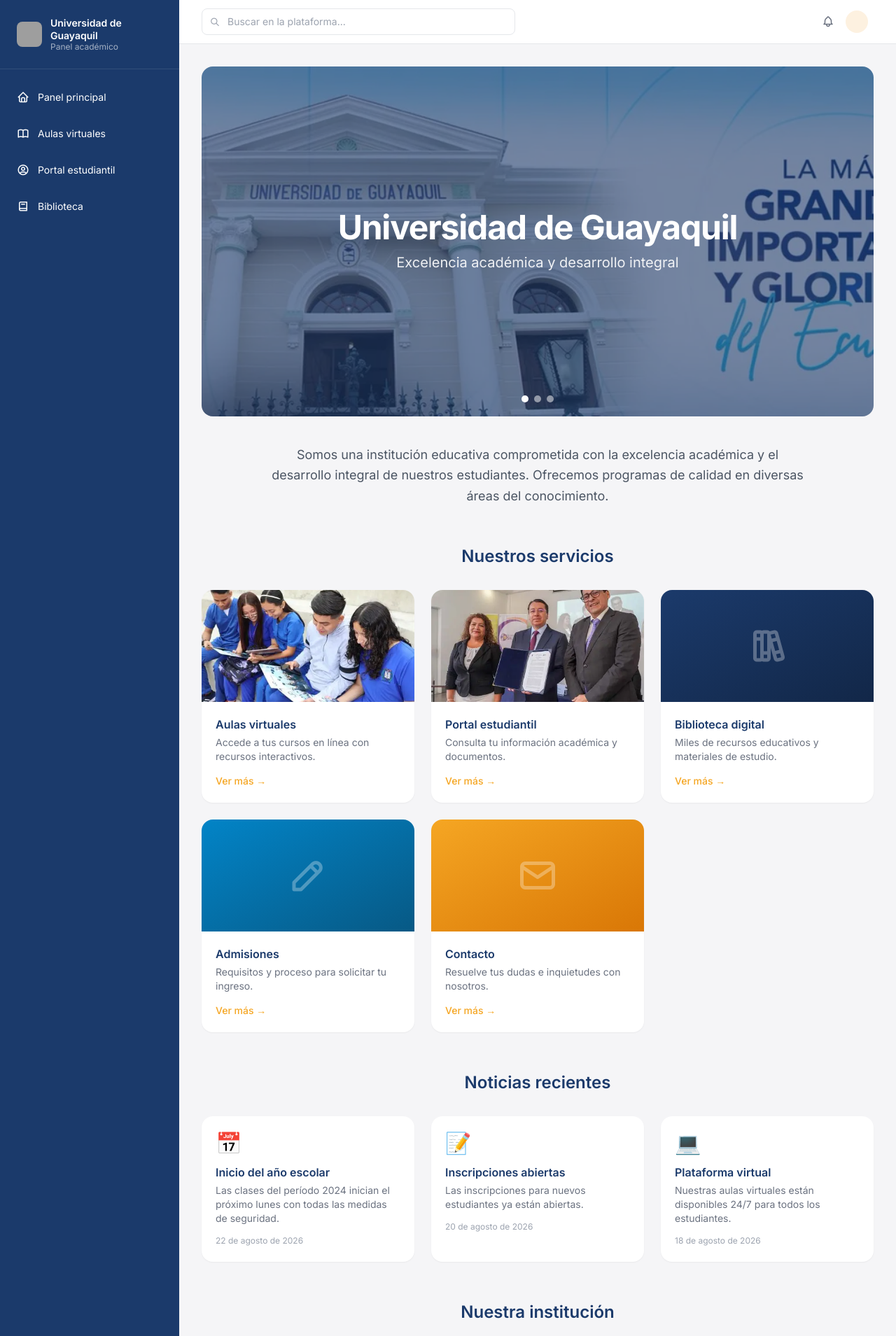
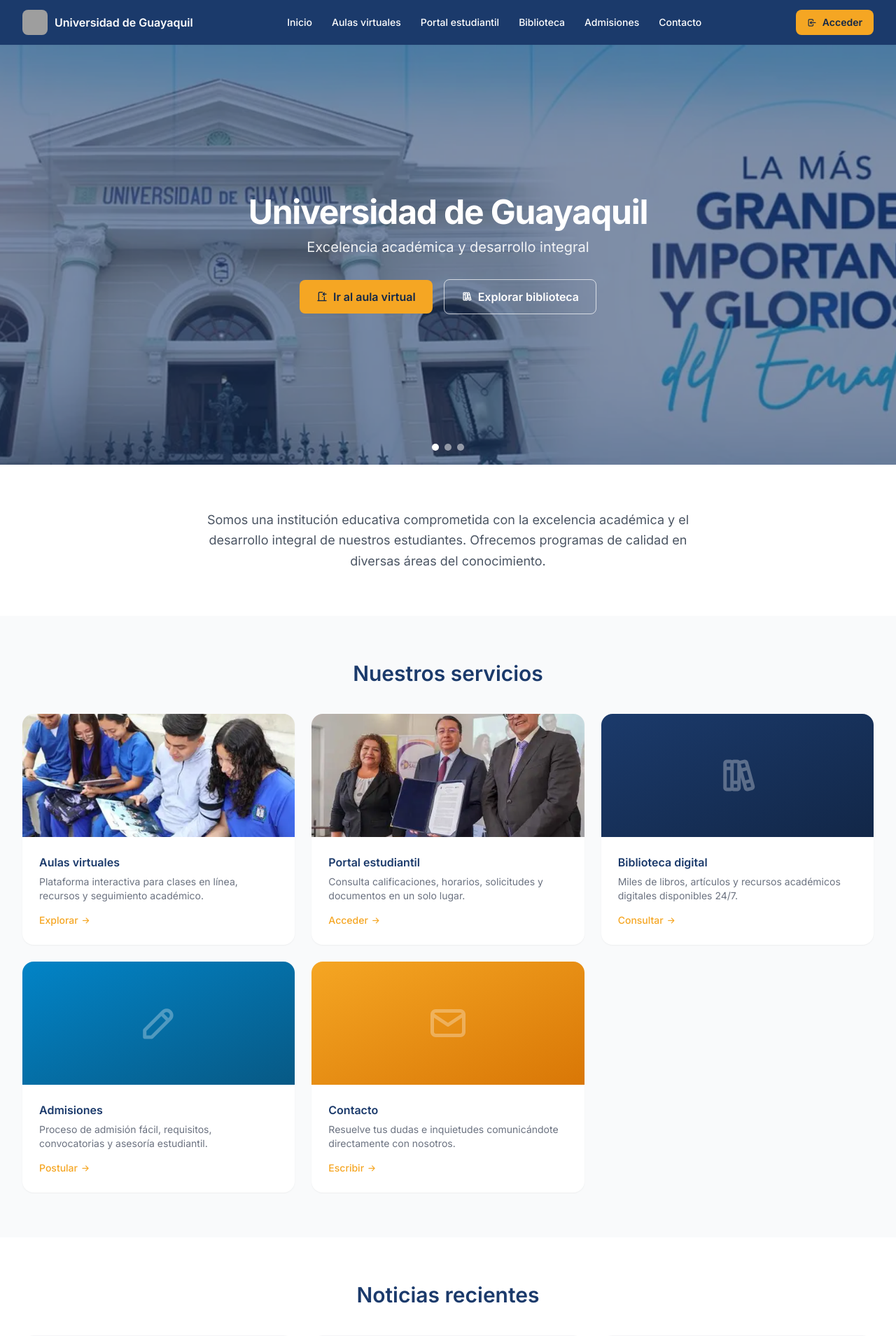
Before and after one commit to cristheboss-lu/CampusFlow-UG-Prototype, a Django app: page / in a window 1280 px wide. Shown: the top 1909 px of the page at 70% size. Run offline with Django 5.2, Linux system fonts and the light colour scheme; some libraries are stand-ins or nearby versions; grey boxes are pictures that could not be loaded.

Commit message:
Update index.html

```diff
--- a/plataforma/templates/plataforma/index.html
+++ b/plataforma/templates/plataforma/index.html
@@ -1,168 +1,189 @@
-{% extends "plataforma/base.html" %}
+{% extends "plataforma/base_publico.html" %}
 {% load static %}
 
 {% block title %}Inicio | Universidad de Guayaquil{% endblock %}
 
 {% block content %}
-<!-- ============ HERO / CARRUSEL ============ -->
-<div class="relative rounded-card overflow-hidden mb-10 h-[420px] md:h-[500px] flex items-center justify-center">
+
+<!-- ============ HERO / CARRUSEL (ancho completo) ============ -->
+<section class="relative h-[480px] md:h-[600px] flex items-center justify-center overflow-hidden">
 
     <div class="hero-img absolute inset-0 bg-cover bg-center transition-opacity duration-700 z-30" style="background-image:url('{% static 'images/banner.webp' %}'); opacity:1;"></div>
     <div class="hero-img absolute inset-0 bg-cover bg-center transition-opacity duration-700 z-20" style="background-image:url('{% static 'images/estudiantes.webp' %}'); opacity:0;"></div>
     <div class="hero-img absolute inset-0 bg-cover bg-center transition-opacity duration-700 z-10" style="background-image:url('{% static 'images/OIP.webp' %}'); opacity:0;"></div>
 
-    <!-- Overlay navy -->
-    <div class="absolute inset-0 bg-navy/60 z-40"></div>
+    <div class="absolute inset-0 bg-navy/55 z-40"></div>
 
-    <!-- Texto -->
-    <div class="relative z-50 text-center text-white px-4">
+    <div class="relative z-50 text-center text-white px-4 max-w-3xl">
         <h1 class="text-3xl md:text-5xl font-bold tracking-tight mb-3">Universidad de Guayaquil</h1>
-        <p class="text-base md:text-xl text-white/90">Excelencia académica y desarrollo integral</p>
+        <p class="text-base md:text-xl text-white/90 mb-8">Excelencia académica y desarrollo integral</p>
+        <div class="flex flex-wrap items-center justify-center gap-4">
+            <a href="{% url 'aulas_virtuales' %}"
+               class="inline-flex items-center gap-2 bg-gold hover:bg-gold/90 text-navy-dark font-semibold px-6 py-3 rounded-lg transition-colors">
+                <i class="ti ti-door-enter" aria-hidden="true"></i> Ir al aula virtual
+            </a>
+            <a href="{% url 'biblioteca' %}"
+               class="inline-flex items-center gap-2 border border-white/70 hover:bg-white/10 text-white font-semibold px-6 py-3 rounded-lg transition-colors">
+                <i class="ti ti-books" aria-hidden="true"></i> Explorar biblioteca
+            </a>
+        </div>
     </div>
 
-    <!-- Indicadores -->
     <div class="absolute bottom-5 left-1/2 -translate-x-1/2 flex gap-2 z-50">
         <span class="hero-dot w-2.5 h-2.5 rounded-full bg-white cursor-pointer transition-opacity"></span>
         <span class="hero-dot w-2.5 h-2.5 rounded-full bg-white/50 cursor-pointer transition-opacity"></span>
         <span class="hero-dot w-2.5 h-2.5 rounded-full bg-white/50 cursor-pointer transition-opacity"></span>
     </div>
-</div>
+</section>
 
 <!-- ============ DESCRIPCIÓN ============ -->
-<div class="max-w-3xl mx-auto text-center mb-14">
+<section class="max-w-3xl mx-auto text-center px-4 py-16">
     <p class="text-gray-600 text-lg leading-relaxed">
         Somos una institución educativa comprometida con la excelencia académica y el desarrollo
         integral de nuestros estudiantes. Ofrecemos programas de calidad en diversas áreas del conocimiento.
     </p>
-</div>
+</section>
 
-<!-- ============ SERVICIOS ============ -->
-<div class="mb-14">
-    <h2 class="text-2xl font-semibold text-navy text-center mb-8">Nuestros servicios</h2>
+<!-- ============ SERVICIOS (ancho completo, fondo distinto) ============ -->
+<section class="bg-gray-50 py-16">
+    <div class="max-w-7xl mx-auto px-4 md:px-8">
+        <h2 class="text-2xl md:text-3xl font-semibold text-navy text-center mb-10">Nuestros servicios</h2>
         <div class="grid gap-6 sm:grid-cols-2 lg:grid-cols-3">
 
             <a href="{% url 'aulas_virtuales' %}" class="group bg-white rounded-card overflow-hidden shadow-sm hover:shadow-xl transition-all hover:-translate-y-1">
-            <div class="relative h-40 overflow-hidden">
+                <div class="relative h-44 overflow-hidden">
                     <img src="{% static 'images/estudiantes.webp' %}" alt="Aulas virtuales" class="w-full h-full object-cover group-hover:scale-110 transition-transform duration-500">
                     <div class="absolute inset-0 bg-navy/70 opacity-0 group-hover:opacity-100 transition-opacity flex items-center justify-center">
                         <i class="ti ti-chalkboard text-white text-4xl" aria-hidden="true"></i>
                     </div>
                 </div>
-            <div class="p-5">
-                <h3 class="font-semibold text-navy mb-1">Aulas virtuales</h3>
-                <p class="text-sm text-gray-500 mb-3">Accede a tus cursos en línea con recursos interactivos.</p>
-                <span class="text-sm font-medium text-gold group-hover:translate-x-1 inline-block transition-transform">Ver más →</span>
+                <div class="p-6">
+                    <h3 class="font-semibold text-navy mb-1.5">Aulas virtuales</h3>
+                    <p class="text-sm text-gray-500 mb-3">Plataforma interactiva para clases en línea, recursos y seguimiento académico.</p>
+                    <span class="text-sm font-medium text-gold group-hover:translate-x-1 inline-flex items-center gap-1 transition-transform">Explorar <i class="ti ti-arrow-right" aria-hidden="true"></i></span>
                 </div>
             </a>
 
             <a href="{% url 'portal_estudiantil' %}" class="group bg-white rounded-card overflow-hidden shadow-sm hover:shadow-xl transition-all hover:-translate-y-1">
-            <div class="relative h-40 overflow-hidden">
+                <div class="relative h-44 overflow-hidden">
                     <img src="{% static 'images/OIP.webp' %}" alt="Portal estudiantil" class="w-full h-full object-cover group-hover:scale-110 transition-transform duration-500">
                     <div class="absolute inset-0 bg-navy/70 opacity-0 group-hover:opacity-100 transition-opacity flex items-center justify-center">
                         <i class="ti ti-user-circle text-white text-4xl" aria-hidden="true"></i>
                     </div>
                 </div>
-            <div class="p-5">
-                <h3 class="font-semibold text-navy mb-1">Portal estudiantil</h3>
-                <p class="text-sm text-gray-500 mb-3">Consulta tu información académica y documentos.</p>
-                <span class="text-sm font-medium text-gold group-hover:translate-x-1 inline-block transition-transform">Ver más →</span>
+                <div class="p-6">
+                    <h3 class="font-semibold text-navy mb-1.5">Portal estudiantil</h3>
+                    <p class="text-sm text-gray-500 mb-3">Consulta calificaciones, horarios, solicitudes y documentos en un solo lugar.</p>
+                    <span class="text-sm font-medium text-gold group-hover:translate-x-1 inline-flex items-center gap-1 transition-transform">Acceder <i class="ti ti-arrow-right" aria-hidden="true"></i></span>
                 </div>
             </a>
 
             <a href="{% url 'biblioteca' %}" class="group bg-white rounded-card overflow-hidden shadow-sm hover:shadow-xl transition-all hover:-translate-y-1">
-            <div class="h-40 bg-gradient-to-br from-navy to-navy-dark flex items-center justify-center">
+                <div class="h-44 bg-gradient-to-br from-navy to-navy-dark flex items-center justify-center">
                     <i class="ti ti-books text-white/30 text-6xl" aria-hidden="true"></i>
                 </div>
-            <div class="p-5">
-                <h3 class="font-semibold text-navy mb-1">Biblioteca digital</h3>
-                <p class="text-sm text-gray-500 mb-3">Miles de recursos educativos y materiales de estudio.</p>
-                <span class="text-sm font-medium text-gold group-hover:translate-x-1 inline-block transition-transform">Ver más →</span>
+                <div class="p-6">
+                    <h3 class="font-semibold text-navy mb-1.5">Biblioteca digital</h3>
+                    <p class="text-sm text-gray-500 mb-3">Miles de libros, artículos y recursos académicos digitales disponibles 24/7.</p>
+                    <span class="text-sm font-medium text-gold group-hover:translate-x-1 inline-flex items-center gap-1 transition-transform">Consultar <i class="ti ti-arrow-right" aria-hidden="true"></i></span>
                 </div>
             </a>
 
             <a href="{% url 'admisiones' %}" class="group bg-white rounded-card overflow-hidden shadow-sm hover:shadow-xl transition-all hover:-translate-y-1">
-            <div class="h-40 bg-gradient-to-br from-sky-600 to-sky-800 flex items-center justify-center">
+                <div class="h-44 bg-gradient-to-br from-sky-600 to-sky-800 flex items-center justify-center">
                     <i class="ti ti-pencil text-white/30 text-6xl" aria-hidden="true"></i>
                 </div>
-            <div class="p-5">
-                <h3 class="font-semibold text-navy mb-1">Admisiones</h3>
-                <p class="text-sm text-gray-500 mb-3">Requisitos y proceso para solicitar tu ingreso.</p>
-                <span class="text-sm font-medium text-gold group-hover:translate-x-1 inline-block transition-transform">Ver más →</span>
+                <div class="p-6">
+                    <h3 class="font-semibold text-navy mb-1.5">Admisiones</h3>
+                    <p class="text-sm text-gray-500 mb-3">Proceso de admisión fácil, requisitos, convocatorias y asesoría estudiantil.</p>
+                    <span class="text-sm font-medium text-gold group-hover:translate-x-1 inline-flex items-center gap-1 transition-transform">Postular <i class="ti ti-arrow-right" aria-hidden="true"></i></span>
                 </div>
             </a>
 
             <a href="{% url 'contacto' %}" class="group bg-white rounded-card overflow-hidden shadow-sm hover:shadow-xl transition-all hover:-translate-y-1 sm:col-span-2 lg:col-span-1">
-            <div class="h-40 bg-gradient-to-br from-gold to-amber-600 flex items-center justify-center">
+                <div class="h-44 bg-gradient-to-br from-gold to-amber-600 flex items-center justify-center">
                     <i class="ti ti-mail text-white/30 text-6xl" aria-hidden="true"></i>
                 </div>
-            <div class="p-5">
-                <h3 class="font-semibold text-navy mb-1">Contacto</h3>
-                <p class="text-sm text-gray-500 mb-3">Resuelve tus dudas e inquietudes con nosotros.</p>
-                <span class="text-sm font-medium text-gold group-hover:translate-x-1 inline-block transition-transform">Ver más →</span>
+                <div class="p-6">
+                    <h3 class="font-semibold text-navy mb-1.5">Contacto</h3>
+                    <p class="text-sm text-gray-500 mb-3">Resuelve tus dudas e inquietudes comunicándote directamente con nosotros.</p>
+                    <span class="text-sm font-medium text-gold group-hover:translate-x-1 inline-flex items-center gap-1 transition-transform">Escribir <i class="ti ti-arrow-right" aria-hidden="true"></i></span>
                 </div>
             </a>
+
         </div>
     </div>
+</section>
 
-<!-- ============ NOTICIAS ============ -->
-<div class="mb-14">
-    <h2 class="text-2xl font-semibold text-navy text-center mb-8">Noticias recientes</h2>
+<!-- ============ NOTICIAS (ancho completo) ============ -->
+<section class="py-16">
+    <div class="max-w-7xl mx-auto px-4 md:px-8">
+        <h2 class="text-2xl md:text-3xl font-semibold text-navy text-center mb-10">Noticias recientes</h2>
         <div class="grid gap-6 md:grid-cols-3">
-        <div class="bg-white rounded-card shadow-sm p-5">
+            <div class="bg-white rounded-card shadow-sm border border-gray-100 p-6">
                 <div class="text-3xl mb-3">📅</div>
-            <h3 class="font-semibold text-navy mb-1">Inicio del año escolar</h3>
-            <p class="text-sm text-gray-500 mb-2">Las clases del período 2024 inician el próximo lunes con todas las medidas de seguridad.</p>
+                <h3 class="font-semibold text-navy mb-1.5">Inicio del año escolar</h3>
+                <p class="text-sm text-gray-500 mb-3">Las clases del período 2024 inician el próximo lunes con todas las medidas de seguridad.</p>
                 <span class="text-xs text-gray-400">22 de agosto de 2026</span>
             </div>
-        <div class="bg-white rounded-card shadow-sm p-5">
+            <div class="bg-white rounded-card shadow-sm border border-gray-100 p-6">
                 <div class="text-3xl mb-3">📝</div>
-            <h3 class="font-semibold text-navy mb-1">Inscripciones abiertas</h3>
-            <p class="text-sm text-gray-500 mb-2">Las inscripciones para nuevos estudiantes ya están abiertas.</p>
+                <h3 class="font-semibold text-navy mb-1.5">Inscripciones abiertas</h3>
+                <p class="text-sm text-gray-500 mb-3">Las inscripciones para nuevos estudiantes ya están abiertas.</p>
                 <span class="text-xs text-gray-400">20 de agosto de 2026</span>
             </div>
-        <div class="bg-white rounded-card shadow-sm p-5">
+            <div class="bg-white rounded-card shadow-sm border border-gray-100 p-6">
                 <div class="text-3xl mb-3">💻</div>
-            <h3 class="font-semibold text-navy mb-1">Plataforma virtual</h3>
-            <p class="text-sm text-gray-500 mb-2">Nuestras aulas virtuales están disponibles 24/7 para todos los estudiantes.</p>
+                <h3 class="font-semibold text-navy mb-1.5">Plataforma virtual</h3>
+                <p class="text-sm text-gray-500 mb-3">Nuestras aulas virtuales están disponibles 24/7 para todos los estudiantes.</p>
                 <span class="text-xs text-gray-400">18 de agosto de 2026</span>
             </div>
         </div>
     </div>
+</section>
 
-<!-- ============ ESTADÍSTICAS ============ -->
-<div class="mb-14">
-    <h2 class="text-2xl font-semibold text-navy text-center mb-8">Nuestra institución</h2>
+<!-- ============ ESTADÍSTICAS (fondo navy, ancho completo) ============ -->
+<section class="bg-navy py-16">
+    <div class="max-w-7xl mx-auto px-4 md:px-8">
+        <h2 class="text-2xl md:text-3xl font-semibold text-white text-center mb-10">Nuestra institución</h2>
         <div class="grid gap-6 grid-cols-2 md:grid-cols-4">
-        <div class="text-center bg-white rounded-card shadow-sm py-6">
-            <div class="text-3xl font-bold text-navy">5000+</div>
-            <div class="text-sm text-gray-500 mt-1">Estudiantes activos</div>
+            <div class="text-center">
+                <div class="text-4xl font-bold text-gold">5000+</div>
+                <div class="text-sm text-white/70 mt-1">Estudiantes activos</div>
             </div>
-        <div class="text-center bg-white rounded-card shadow-sm py-6">
-            <div class="text-3xl font-bold text-navy">150+</div>
-            <div class="text-sm text-gray-500 mt-1">Docentes especializados</div>
+            <div class="text-center">
+                <div class="text-4xl font-bold text-gold">150+</div>
+                <div class="text-sm text-white/70 mt-1">Docentes especializados</div>
             </div>
-        <div class="text-center bg-white rounded-card shadow-sm py-6">
-            <div class="text-3xl font-bold text-navy">25+</div>
-            <div class="text-sm text-gray-500 mt-1">Programas académicos</div>
+            <div class="text-center">
+                <div class="text-4xl font-bold text-gold">25+</div>
+                <div class="text-sm text-white/70 mt-1">Programas académicos</div>
             </div>
-        <div class="text-center bg-white rounded-card shadow-sm py-6">
-            <div class="text-3xl font-bold text-navy">30+</div>
-            <div class="text-sm text-gray-500 mt-1">Años de trayectoria</div>
+            <div class="text-center">
+                <div class="text-4xl font-bold text-gold">30+</div>
+                <div class="text-sm text-white/70 mt-1">Años de trayectoria</div>
             </div>
         </div>
     </div>
+</section>
 
-<!-- ============ CTA CONTACTO ============ -->
-<div class="bg-navy rounded-card text-center text-white p-8 mb-6">
-    <h3 class="text-xl font-semibold mb-2 flex items-center justify-center gap-2">
+<!-- ============ CTA CONTACTO (ancho completo) ============ -->
+<section class="py-16">
+    <div class="max-w-4xl mx-auto px-4 text-center">
+        <h3 class="text-xl md:text-2xl font-semibold text-navy mb-2 flex items-center justify-center gap-2">
             <i class="ti ti-message-circle" aria-hidden="true"></i> ¿Tienes preguntas?
         </h3>
-    <p class="text-white/80 mb-5">Nuestro equipo está disponible de lunes a viernes de 8:00 AM a 4:30 PM</p>
-    <a href="{% url 'contacto' %}" class="inline-flex items-center gap-2 bg-gold hover:bg-gold/90 text-navy-dark font-semibold px-6 py-3 rounded-lg transition-colors">
+        <p class="text-gray-500 mb-6">Nuestro equipo está disponible de lunes a viernes de 8:00 AM a 4:30 PM</p>
+        <a href="{% url 'contacto' %}"
+           class="inline-flex items-center gap-2 bg-gold hover:bg-gold/90 text-navy-dark font-semibold px-6 py-3 rounded-lg transition-colors">
             <i class="ti ti-mail" aria-hidden="true"></i> Contáctanos ahora
         </a>
     </div>
+</section>
 
+{% endblock %}
+
+{% block extra_scripts %}
 <script>
 (function () {
     const images = document.querySelectorAll('.hero-img');
```
Lines whose indentation alone changed are shown as unchanged.
